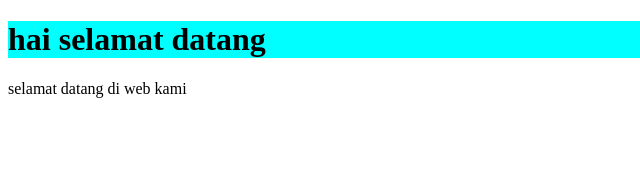
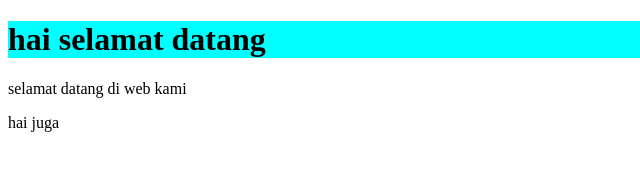
Before and after one commit to developerku06/developerku06.github.io, a plain HTML site: page index.html in a window 1280 px wide. Shown: the full height of the page, 0-640 px from the left. Drawn offline with Linux system fonts and the light colour scheme.

Commit message:
perubahan

```diff
--- a/index.html
+++ b/index.html
@@ -12,6 +12,7 @@
     </div>
     <div>
         <p>selamat datang di web kami</p>
+        <p>hai juga</p>
     </div>
 </body>
 </html>
```
